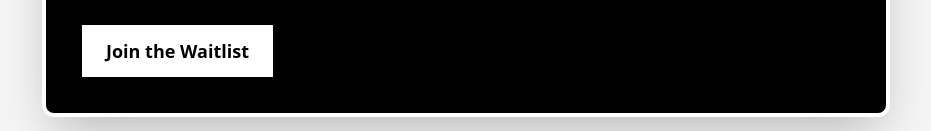
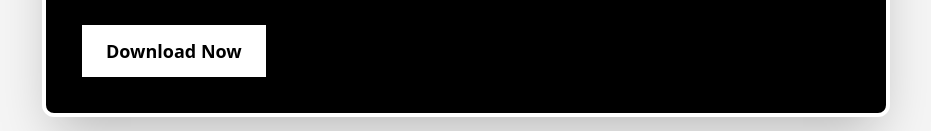
Before and after one commit to maddox05/mirrify, a plain HTML site: page index.html in a window 1280 px wide. Shown: the part 1416-1547 px from the top of the page, without its empty margins (174-1105 px from the left). Drawn offline with nearby package versions, Linux system fonts and the light colour scheme.

Commit message:
download now button

```diff
--- a/index.html
+++ b/index.html
@@ -149,11 +149,17 @@
             versions of sites you need.
           </p>
           <a
+            href="https://bucket.maddox.page/mirrify_v1.zip"
+            class="inline-block bg-white text-black font-bold px-6 py-3 text-lg border-4 border-black hover:bg-black hover:text-white transition"
+          >
+            Download Now
+          </a>
+          <!-- <a
             href="https://docs.google.com/forms/d/e/1FAIpQLScnrqg-yPs2bwrAF1p90BPjkF7eMhOh-MtuPMZVvPYzbuWhsg/viewform?usp=header"
             class="inline-block bg-white text-black font-bold px-6 py-3 text-lg border-4 border-black hover:bg-black hover:text-white transition"
           >
             Join the Waitlist
-          </a>
+          </a> -->
         </div>
       </section>
 
```
